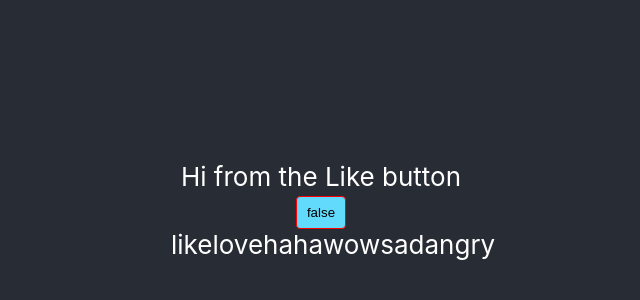
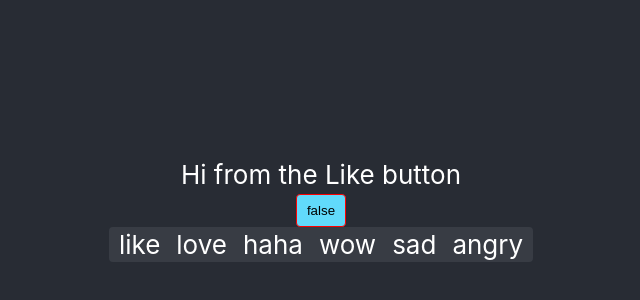
Before and after one commit to wsrast/like-button, a React (Create React App) app: page / in a window 1280 px wide. Shown: the part 190-490 px from the top of the page, without its empty margins (319-959 px from the left). Built offline with nearby package versions, Linux system fonts and the light colour scheme.

Commit message:
Add transforms to emoji

```diff
--- a/src/Like/LikeEmoji/index.css
+++ b/src/Like/LikeEmoji/index.css
@@ -1,11 +1,20 @@
 .like-emoji {
-	background-color: #282c34;
-	-webkit-transition: width 2s;
-	transition: width 2s;
-	width: 300px
+	background-color: #383c44;
+	border-radius: 4px;
+	padding: 2px;
 }
 
-.like-emoji:hover {
-	background-color: crimson;
-	width: 400px;
+.like-emoji:hover {}
+
+.like-emoji .emoji {
+	display: inline-block;
+	-webkit-transition: width 2s, transform 0.2s;
+	transition: width 2s, transform 0.2s;
+	transform: scale(1,1);
+	margin: 0 8px;
+	cursor: pointer;
 }
+
+.like-emoji .emoji:hover {
+	transform: scale(1.3, 1.3);
+}
```
